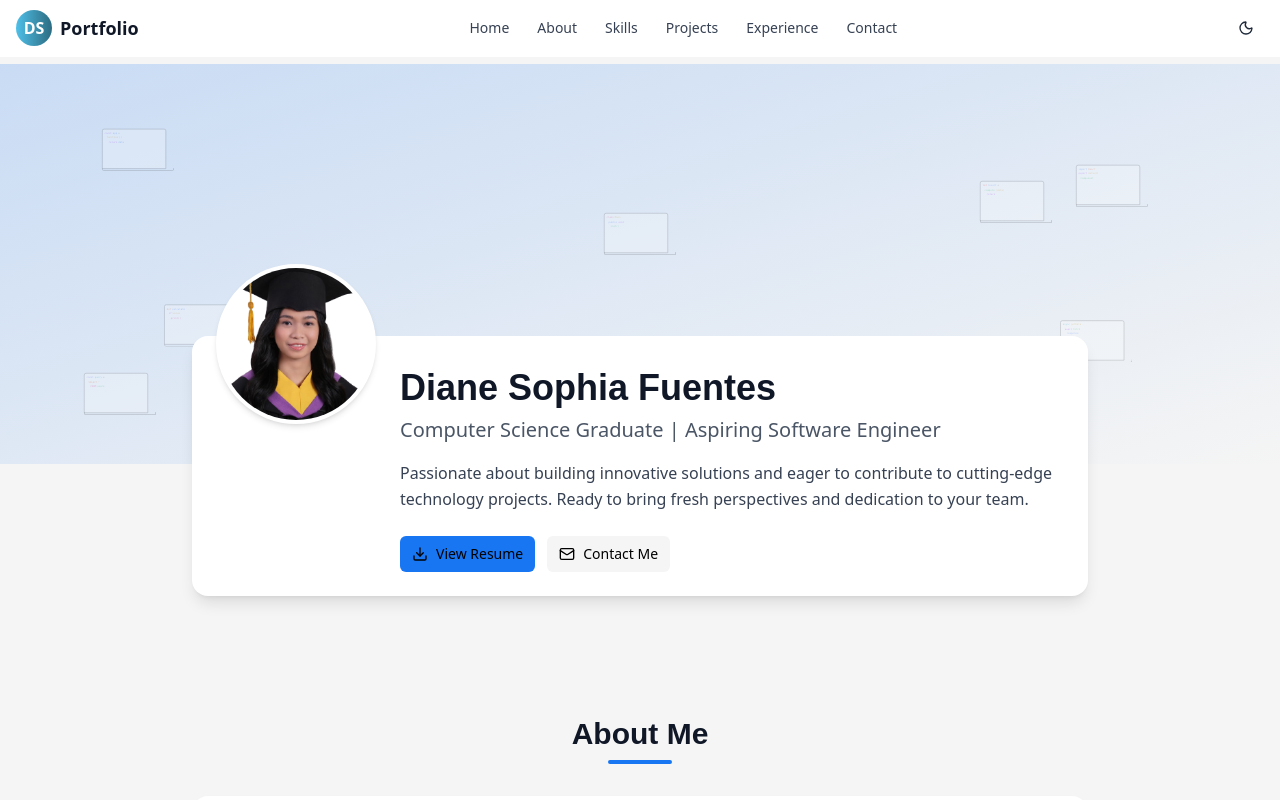
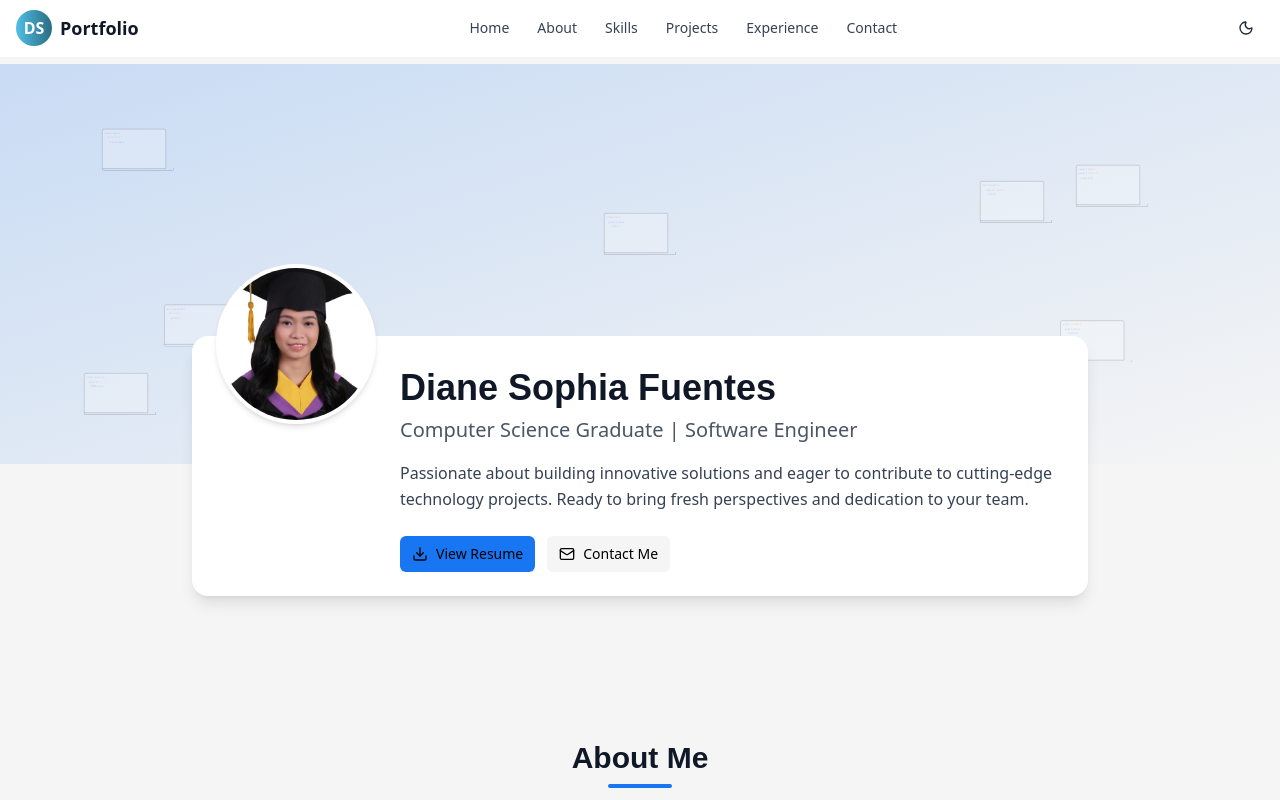
Before and after one commit to dianesophia/Portfolio, a React (Vite) app: page / in a window 1280 px wide. Shown: the top 800 px of the page. Built offline with nearby package versions, Linux system fonts and the light colour scheme.

Commit message:
Update hero page

```diff
--- a/src/components/About.tsx
+++ b/src/components/About.tsx
@@ -9,7 +9,7 @@ const About = () => {
       <div className="container mx-auto px-4">
         {/* Section Header */}
         <div className="text-center mb-8">
-          <h2 className="text-3xl font-bold text-gray-900 dark:text-gray-100 mb-2 pt-14">
+          <h2 className="text-3xl font-bold text-gray-900 dark:text-gray-100 mb-2 pt-20">
             About Me
           </h2>
           <div className="w-16 h-1 bg-primary mx-auto rounded-full"></div>
--- a/src/components/Contact.tsx
+++ b/src/components/Contact.tsx
@@ -218,10 +218,10 @@ const handleSubmit = async (e: React.FormEvent) => {
                 Available For
               </h4>
               <ul className="space-y-2 text-gray-700 dark:text-gray-300 text-sm">
-                <li className="flex items-center gap-2">
+                {/* <li className="flex items-center gap-2">
                   <span className="w-2 h-2 bg-blue-600 dark:bg-blue-400 rounded-full"></span>
                   Full-time opportunities
-                </li>
+                </li> */}
                 <li className="flex items-center gap-2">
                   <span className="w-2 h-2 bg-blue-600 dark:bg-blue-400 rounded-full"></span>
                   Freelance projects
--- a/src/components/Hero.tsx
+++ b/src/components/Hero.tsx
@@ -230,7 +230,7 @@ const scrollToSection = (href: string) => {
               </h1>
 
               <p className="text-xl text-gray-600 dark:text-gray-300 mb-4">
-                Computer Science Graduate | Aspiring Software Engineer
+                Computer Science Graduate | Software Engineer
               </p>
 
               <p className="text-gray-700 dark:text-gray-300 mb-6 max-w-2xl leading-relaxed">
```
